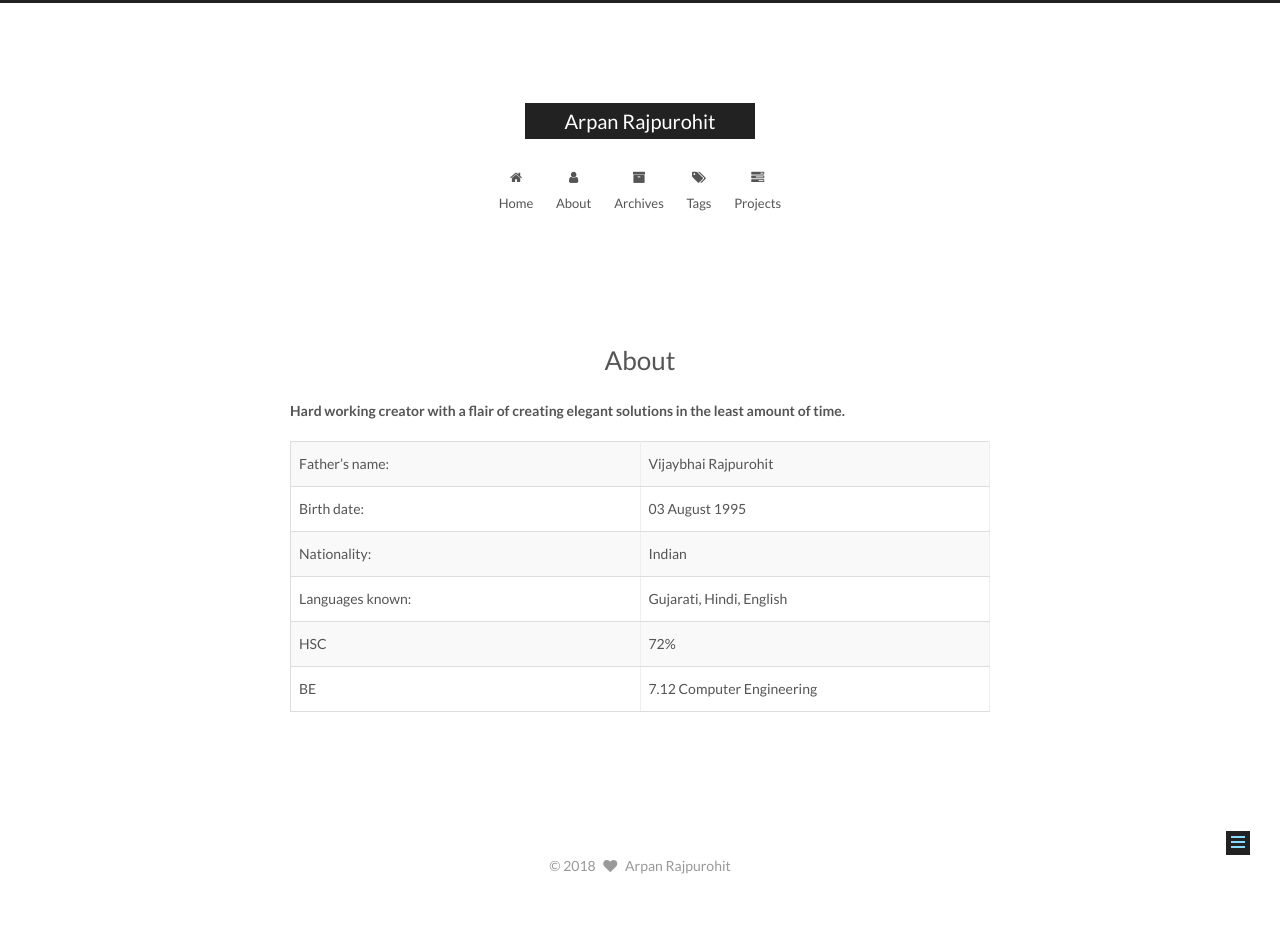
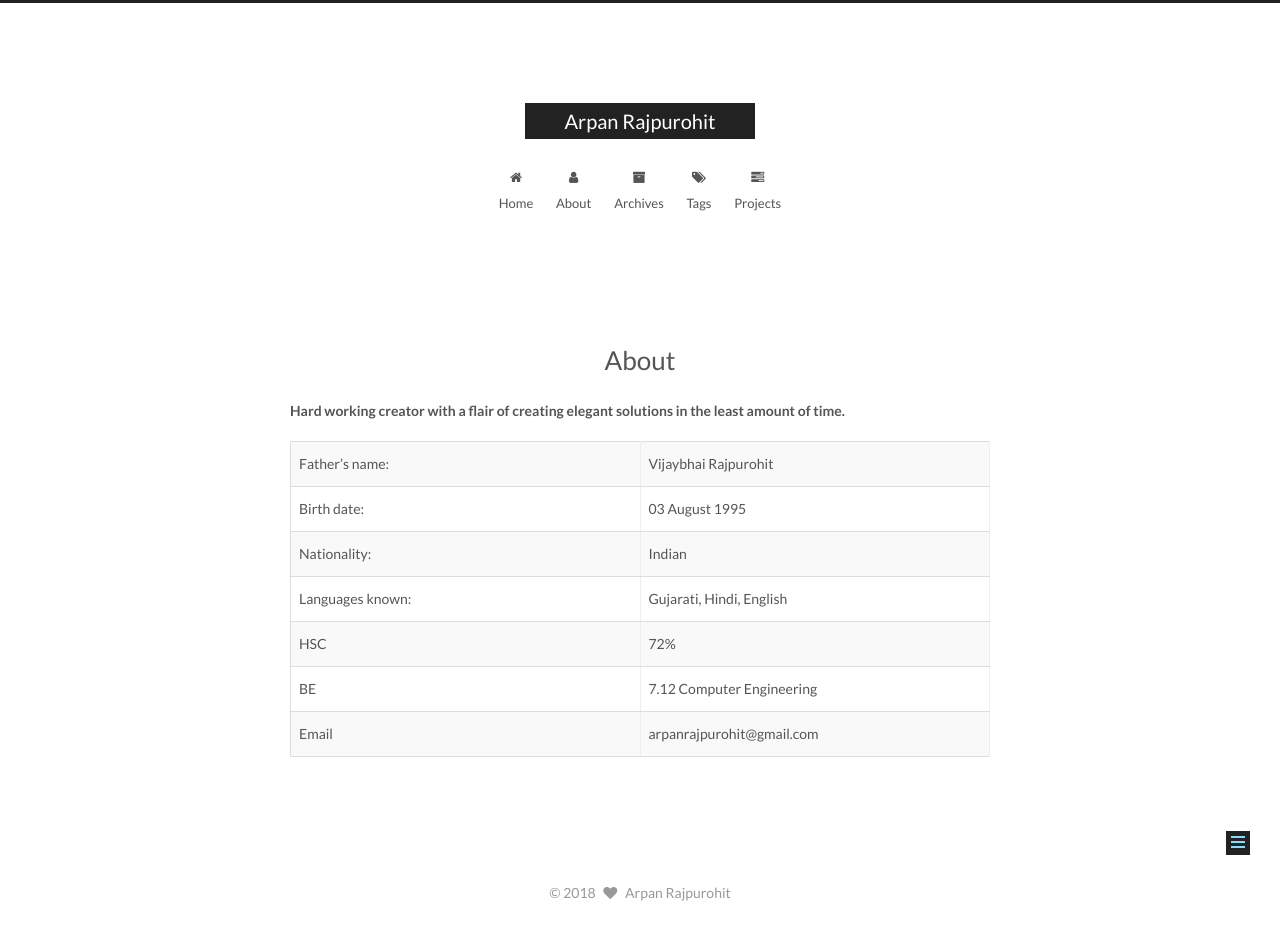
Before and after one commit to arpanraj/arpanraj.github.io, a Jekyll site: the page built from about/index.md, in a window 1280 px wide. Built offline with Jekyll 4.4.1, drawn with Linux system fonts in a browser that asks for light colours; before the commit the page ends 900 px from its top, so only the background shows below that.

Commit message:
contact update

```diff
--- a/about/index.md
+++ b/about/index.md
@@ -12,3 +12,4 @@ type: about
 | Languages known: | Gujarati, Hindi, English |
 | HSC | 72% |
 | BE | 7.12 Computer Engineering |
+| Email | arpanrajpurohit@gmail.com |
```
